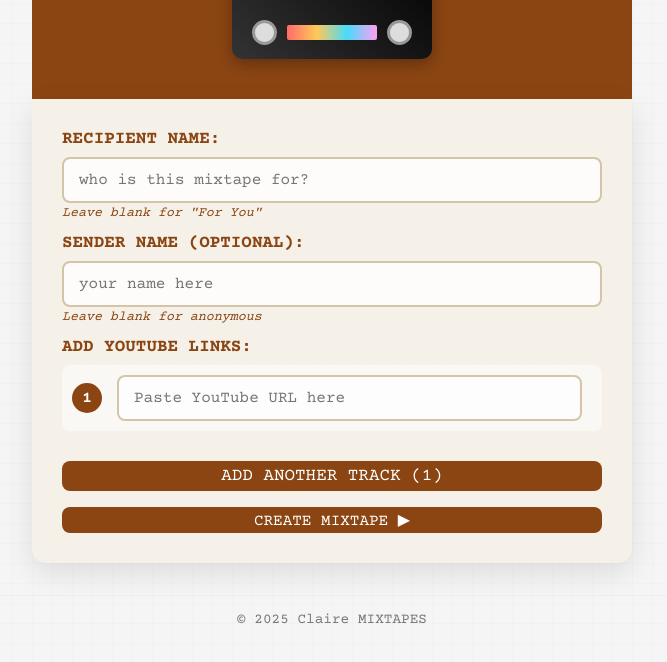
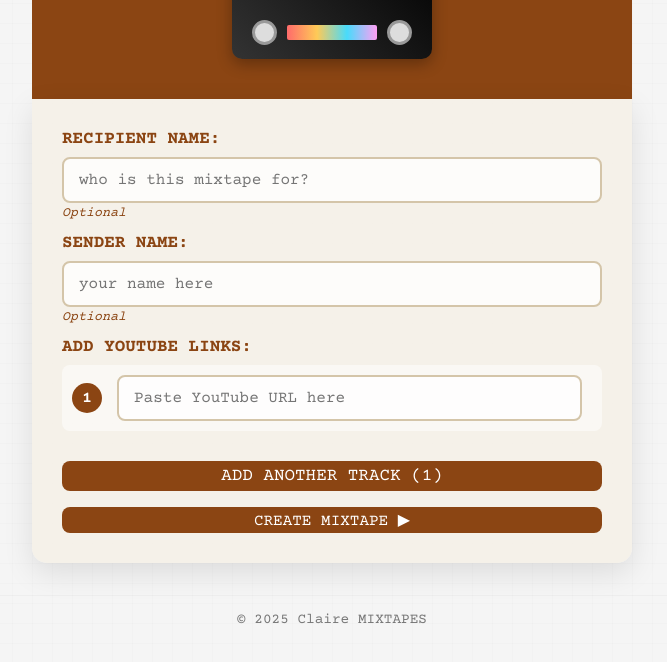
Before and after one commit to clairevania/My-Mixtape, a plain HTML site: page index.html in a window 1280 px wide. Shown: the part 216-878 px from the top of the page, without its empty margins (308-975 px from the left). Drawn offline with nearby package versions, Linux system fonts and the light colour scheme.

Commit message:
Update index.html

```diff
--- a/index.html
+++ b/index.html
@@ -826,13 +826,13 @@
             <div class="input-group">
                 <label>RECIPIENT NAME:</label>
                 <input type="text" id="recipientName" placeholder="who is this mixtape for?">
-                <small style="color: #8B4513; font-style: italic;">Leave blank for "For You"</small>
+                <small style="color: #8B4513; font-style: italic;">Optional</small>
             </div>
 
             <div class="input-group">
-                <label>SENDER NAME (OPTIONAL):</label>
+                <label>SENDER NAME:</label>
                 <input type="text" id="senderName" placeholder="your name here">
-                <small style="color: #8B4513; font-style: italic;">Leave blank for anonymous</small>
+                <small style="color: #8B4513; font-style: italic;">Optional</small>
             </div>
             <div class="input-group">
                 <label>ADD YOUTUBE LINKS:</label>
```
